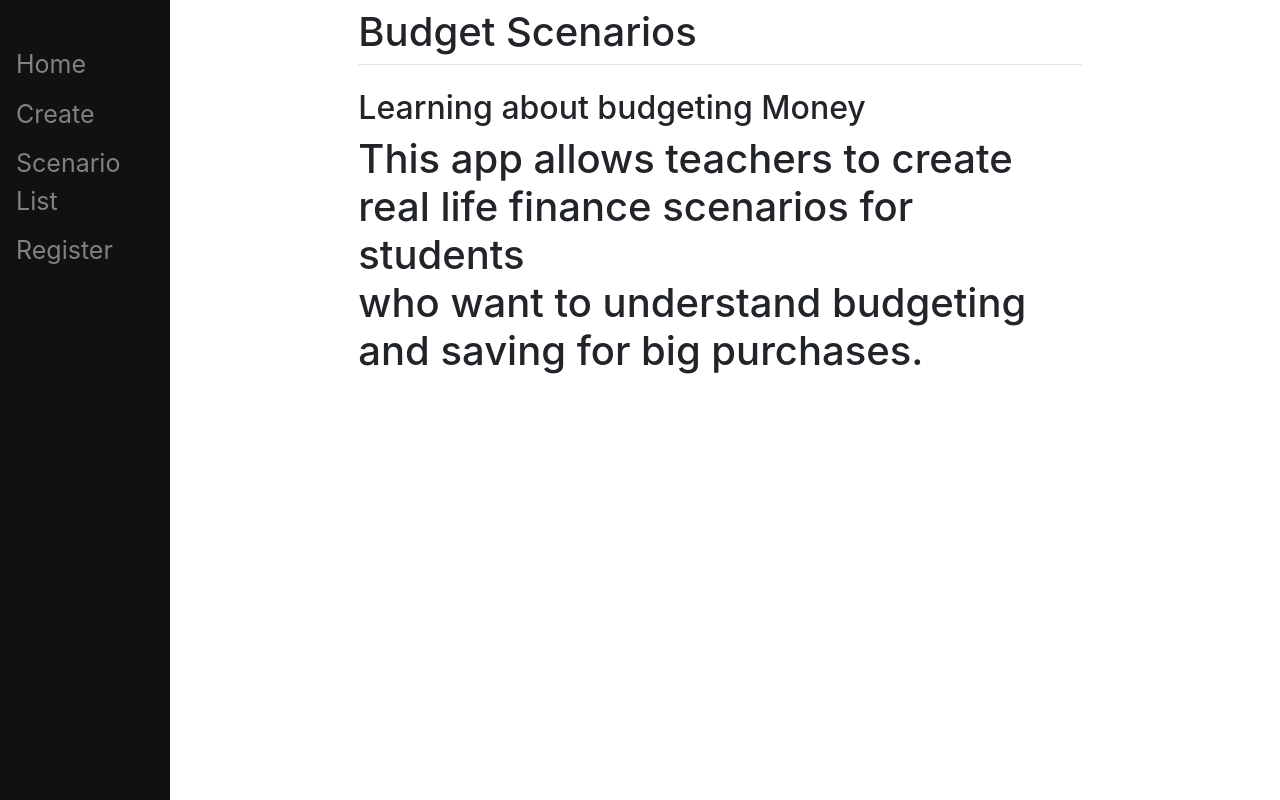
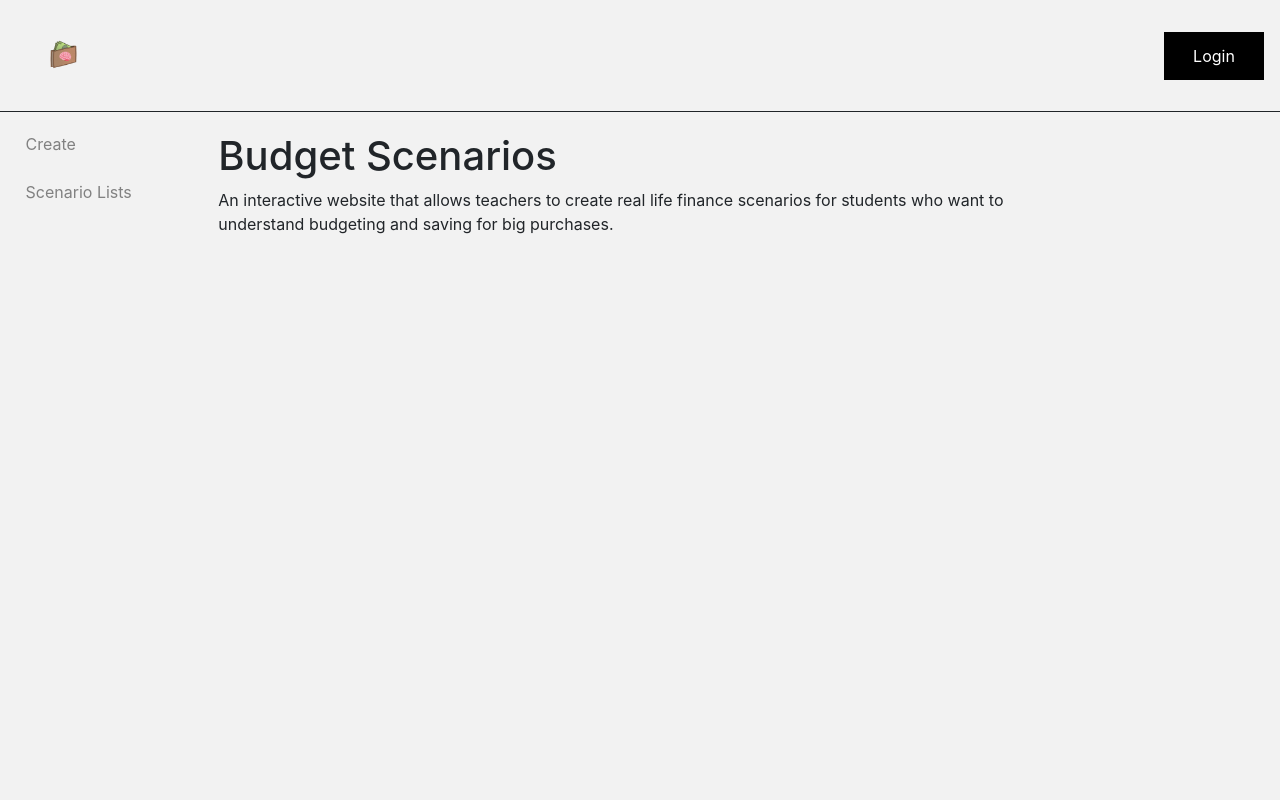
Before and after one commit to lailamay/CodeLabs, a Django app: page / in a window 1280 px wide. Run offline with Django 3.2, Linux system fonts and the light colour scheme; parts of the project's set-up code (start-up, migrations or seed data) failed here and were passed over; some libraries are stand-ins or nearby versions.

Commit message:
updated base.html

```diff
--- a/mysite/main/static/main/style.css
+++ b/mysite/main/static/main/style.css
@@ -3,5 +3,5 @@ h2 {
 }
 
 body {
-    background: white url("images/budget.gif") no-repeat;
+    font-family: Roboto;
 }
--- a/mysite/main/templates/main/base.html
+++ b/mysite/main/templates/main/base.html
@@ -1,42 +1,65 @@
-<!doctype html>
+<!DOCTYPE HTML>
+{% load static %}
 <html>
 <head>
     <style type="text/css">
-        .sidenav {
-            height:100%;
-            width:170px;
-            position: fixed;
-            z-index:1;
-            top:0;
-            Left:0;
-            background-color:#111;
-            overflow-x: hidden;
-            padding-top:40px;
-
+        .main{
+            height: 100%;
+            background-color: #f2f2f2;
         }
 
-        .sidenav a {
-            padding:6px 8px 6px 16px;
-            text-decoration: none;
-            font-size:25px;
+        #content{
+            padding-top: 20px;
+        }
+
+        .navbar {
+            height:100%;
+            display: flex;
+            justify-content: space-between;
+            border-bottom: 1px solid;
+        }
+
+        .navbar a {
+            padding: 10px;
+            display: block;
+        }
+
+        .navbar a:hover{
+            color:#818181;
+        }
+
+        .sidebar{
+            height: 100%; /* Full-height: remove this if you want "auto" height */
+            width: 160px; /* Set the width of the sidebar */
+            position: fixed; /* Fixed Sidebar (stay in place on scroll) */
+            overflow-x: hidden; /* Disable horizontal scroll */
+            overflow-y: hidden;
+            padding-left: 2%;
+            padding-top: 20px;
+        }
+
+        .sidebar a {
             color: #818181;
             display: block;
         }
 
-        .sidenav a:hover{
+        .sidebar a:hover{
             color:#f1f1f1;
         }
 
-        .main {
-            margin-Left:160px;
-            padding: 0px 10px;
+        img{
+            height: 75px;
         }
 
-        #im {
-            display: block;
-            margin-left: auto;
-            margin-right: auto;
-            width: 50%;
+        .login-button{
+            border: 1px solid;
+            width: 100px;
+            box-shadow: none;
+            background: #000000;
+        }
+
+        .login{
+            color: #ffffff;
         }
     </style>
 
@@ -45,31 +68,30 @@
 
     <link rel="stylesheet" href="https://stackpath.bootstrapcdn.com/bootstrap/4.3.1/css/bootstrap.min.css" integrity="sha384-ggOyR0iXCbMQv3Xipma34MD+dH/1fQ784/j6cY/iJTQUOhcWr7x9JvoRxT2MZw1T" crossorigin="anonymous">
 
-
-
     <title>{% block title %}Finance Management App{% endblock %}</title>
 </head>
 
-<body>
-    <div class="sidenav">
-        <a href="/">Home</a>
+<body style="background-color:#f2f2f2;">
+    <div class="navbar">
+        <a href="/"><img src = "{% static 'main\images\logo.png' %}" alt = "Logo"></a>
+        <button class = "login-button"> <a class = "login" href ="/login"> Login </a></button>
+    </div>
+
+    <div class = "main">
+    <div class = "sidebar">
         <a href="/create">Create</a>
-        <a href="/1">Scenario List</a>
-        <a href="/register">Register</a>
+        <br>
+        <a href="/1">Scenario Lists</a>
     </div>
 
     <!-- Page content -->
-    <div class="main">
-        <div class="row justify-content-center">
-            <div class="col-8">
-                <h1 class="mt-2">Budget Scenarios</h1>
-                <hr class="mt-0 mb-4">
-                {% block content %}
-                {% endblock %}
-            </div>
+    <div id = "content" class="row justify-content-center">
+        <div class="col-8">
+            <h1>Budget Scenarios</h1>
+            {% block content %}
+            {% endblock %}
         </div>
-    </div>
-
+        </div>
     </div>
 
     <script src="https://code.jquery.com/jquery-3.3.1.slim.min.js" integrity="sha384-q8i/X+965DzO0rT7abK41JStQIAqVgRVzpbzo5smXKp4YfRvH+8abtTE1Pi6jizo" crossorigin="anonymous"></script>
--- a/mysite/main/templates/main/home.html
+++ b/mysite/main/templates/main/home.html
@@ -5,8 +5,8 @@
 Home
 {% endblock %}
 
+<link rel="stylesheet" type="text/css" href="{% static 'main/style.css' %}">
+
 {% block content %}
-<h2>Learning about budgeting Money</h2>
-<h1>This app allows teachers to create real life finance scenarios for students<br/> who want to understand budgeting and saving for big purchases.</h1>
-<!--<link rel="stylesheet" type="text/css" href="{% static 'main/style.css' %}">-->
+<p>An interactive website that allows teachers to create real life finance scenarios for students who want to understand budgeting and saving for big purchases.</p>
 {% endblock %}
--- a/mysite/main/templates/main/index.html
+++ b/mysite/main/templates/main/index.html
@@ -1,3 +1,5 @@
+<div class = "list">
+
 {% if scenario_list %}
     <ul>
     {% for scenariolist in scenario_list %}
@@ -7,3 +9,5 @@
 {% else %}
     <p>No scenarios are available.</p>
 {% endif %}
+
+</div>
--- a/mysite/manage.py
+++ b/mysite/manage.py
@@ -1,4 +1,4 @@
-#!/usr/bin/env python
+""" #!/usr/bin/env python """
 """Django's command-line utility for administrative tasks."""
 import os
 import sys
--- a/mysite/register/templates/registration/login.html
+++ b/mysite/register/templates/registration/login.html
@@ -10,7 +10,7 @@ Login
     <form method="POST" class="form-group">
         {% csrf_token %}
         {{ form|crispy }}
-        <p>Don't have an account? Create one <a href="/register">Here</a></p>
+        <i><p>Don't have an account? Create one <a href="/register">here</a>!</p></i>
         <button type="submit" class="btn btn-success">Login</button>
     </form>
 {% endblock %}
```
Also changed, not shown: mysite/main/static/main/images/logo.png (added).
